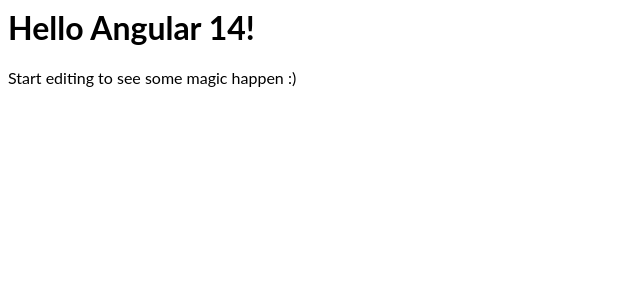
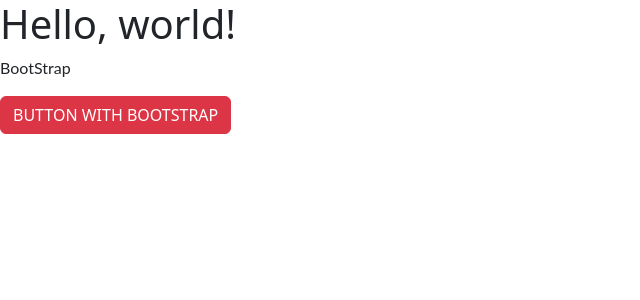
Before and after one commit to Renucopata/Angular-Practice, an Angular app: page / in a window 1280 px wide. Shown: the top 300 px of the page, without its empty margins (0-640 px from the left). Built offline with nearby package versions, Linux system fonts and the light colour scheme.

Commit message:
[29-08-2022 task 1]bootstrap with CDN and package

```diff
--- a/src/app/app.component.html
+++ b/src/app/app.component.html
@@ -1,4 +1,6 @@
-<hello name="{{ name }}"></hello>
+
 <p>
-  Start editing to see some magic happen :)
+  BootStrap
 </p>
+
+<button class="btn btn-danger">BUTTON WITH BOOTSTRAP</button>
--- a/src/index.html
+++ b/src/index.html
@@ -1 +1,14 @@
-<my-app>loading</my-app>
+<!doctype html>
+<html lang="en">
+  <head>
+    <meta charset="utf-8">
+    <meta name="viewport" content="width=device-width, initial-scale=1">
+    <title>Bootstrap demo</title>
+    <link href="https://cdn.jsdelivr.net/npm/bootstrap@5.2.1/dist/css/bootstrap.min.css" rel="stylesheet" integrity="sha384-iYQeCzEYFbKjA/T2uDLTpkwGzCiq6soy8tYaI1GyVh/UjpbCx/TYkiZhlZB6+fzT" crossorigin="anonymous">
+  </head>
+  <body>
+    <h1>Hello, world!</h1>
+    <script src="https://cdn.jsdelivr.net/npm/bootstrap@5.2.1/dist/js/bootstrap.bundle.min.js" integrity="sha384-u1OknCvxWvY5kfmNBILK2hRnQC3Pr17a+RTT6rIHI7NnikvbZlHgTPOOmMi466C8" crossorigin="anonymous"></script>
+    <my-app></my-app>
+  </body>
+</html>
```
